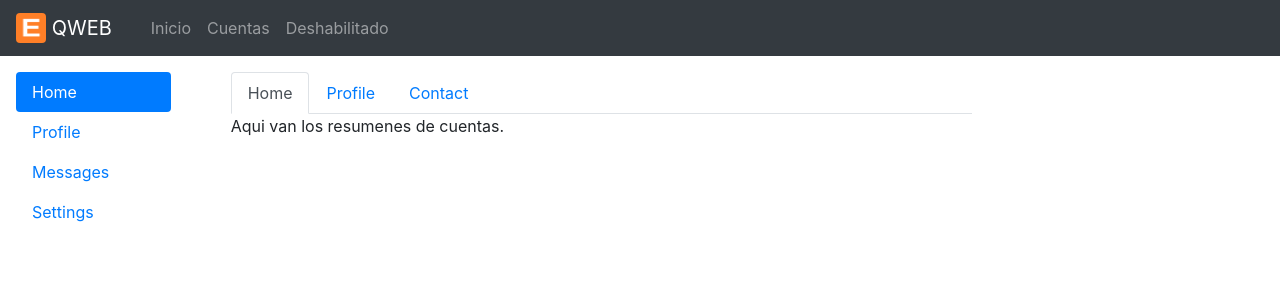
After one commit to equitog/eqweb-1.0, a Django app: template eqweb/eq_datascience/templates/show_data.html in a window 1280 px wide. The commit adds this page. Shown: the top 300 px of the page. Run offline with Django 3.2, Linux system fonts and the light colour scheme; the template is opened without the code that fills it: most values are stand-ins (such as "Sample title", 1, 10 or a date in 2020); some libraries are stand-ins or nearby versions.

Commit message:
Version 1.0

```diff
--- a/eqweb/eq_datascience/templates/base_generic.html
+++ b/eqweb/eq_datascience/templates/base_generic.html
@@ -16,10 +17,10 @@
       <div class="container collapse navbar-collapse" id="navbarSupportedContent">
             <ul class="navbar-nav mr-auto">
             <li class="nav-item ">
-                <a class="nav-link" href="#">Inicio<span class="sr-only">(current)</span></a>
+                <a class="nav-link" href="{% url 'index' %}">Inicio</a>
             </li>
             <li class="nav-item">
-                <a class="nav-link" href="{% url 'index' %}">Cuentas</a>
+                <a class="nav-link" href="{% url 'show_data' %}">Cuentas</a>
             </li>
             <li class="nav-item">
                 <a class="nav-link" href="#" tabindex="-1" aria-disabled="true">Deshabilitado</a>
--- /dev/null
+++ b/eqweb/eq_datascience/templates/show_data.html
@@ -0,0 +1,35 @@
+{% extends "base_generic.html" %}
+{% block content %}
+    <div class="row container p-3">
+        <div class="col-2">
+            <div class="nav flex-column nav-pills nav-dark" id="v-pills-tab" role="tablist" aria-orientation="vertical">
+                <a class="nav-link active" id="v-pills-home-tab" data-toggle="pill" href="#v-pills-home" role="tab" aria-controls="v-pills-home" aria-selected="true">Home</a>
+                <a class="nav-link" id="v-pills-profile-tab" data-toggle="pill" href="#v-pills-profile" role="tab" aria-controls="v-pills-profile" aria-selected="false">Profile</a>
+                <a class="nav-link" id="v-pills-messages-tab" data-toggle="pill" href="#v-pills-messages" role="tab" aria-controls="v-pills-messages" aria-selected="false">Messages</a>
+                <a class="nav-link" id="v-pills-settings-tab" data-toggle="pill" href="#v-pills-settings" role="tab" aria-controls="v-pills-settings" aria-selected="false">Settings</a>
+            </div>
+        </div>
+        <div class="col-9">
+            <div class="tab-content container" id="v-pills-tabContent">
+                <div class="tab-pane fade show active container" id="v-pills-home" role="tabpanel" aria-labelledby="v-pills-home-tab">
+
+                    <nav>
+                      <div class="nav nav-tabs" id="nav-tab" role="tablist">
+                        <a class="nav-item nav-link active" id="nav-home-tab" data-toggle="tab" href="#nav-home" role="tab" aria-controls="nav-home" aria-selected="true">Home</a>
+                        <a class="nav-item nav-link" id="nav-profile-tab" data-toggle="tab" href="#nav-profile" role="tab" aria-controls="nav-profile" aria-selected="false">Profile</a>
+                        <a class="nav-item nav-link" id="nav-contact-tab" data-toggle="tab" href="#nav-contact" role="tab" aria-controls="nav-contact" aria-selected="false">Contact</a>
+                      </div>
+                    </nav>
+                    <div class="tab-content" id="nav-tabContent">
+                      <div class="tab-pane fade show active" id="nav-home" role="tabpanel" aria-labelledby="nav-home-tab">Aqui van los resumenes de cuentas.</div>
+                      <div class="tab-pane fade" id="nav-profile" role="tabpanel" aria-labelledby="nav-profile-tab">...</div>
+                      <div class="tab-pane fade" id="nav-contact" role="tabpanel" aria-labelledby="nav-contact-tab">...</div>
+                    </div>
+                </div>
+                <div class="tab-pane fade container" id="v-pills-profile" role="tabpanel" aria-labelledby="v-pills-profile-tab">Aqui va los graficos- {{ num_test }}</div>
+                <div class="tab-pane fade container" id="v-pills-messages" role="tabpanel" aria-labelledby="v-pills-messages-tab">Aqui va otros graficos</div>
+                <div class="tab-pane fade container" id="v-pills-settings" role="tabpanel" aria-labelledby="v-pills-settings-tab">Aqui va los glosarios</div>
+            </div>
+        </div>
+    </div>
+{% endblock %}
--- a/eqweb/eq_datascience/urls.py
+++ b/eqweb/eq_datascience/urls.py
@@ -3,4 +3,5 @@ from . import views
 
 urlpatterns = [
     url(r'^$', views.index, name='index'),
+    url(r'^$', views.show_data, name='show_data'),
 ]
```
Also changed, not shown: other parts of eqweb/eq_datascience/templates/base_generic.html (+2 -51 lines), eqweb/eq_datascience/templates/index.html (added, +52 -0 lines), eqweb/eq_datascience/views.py (+9 -0 lines).
